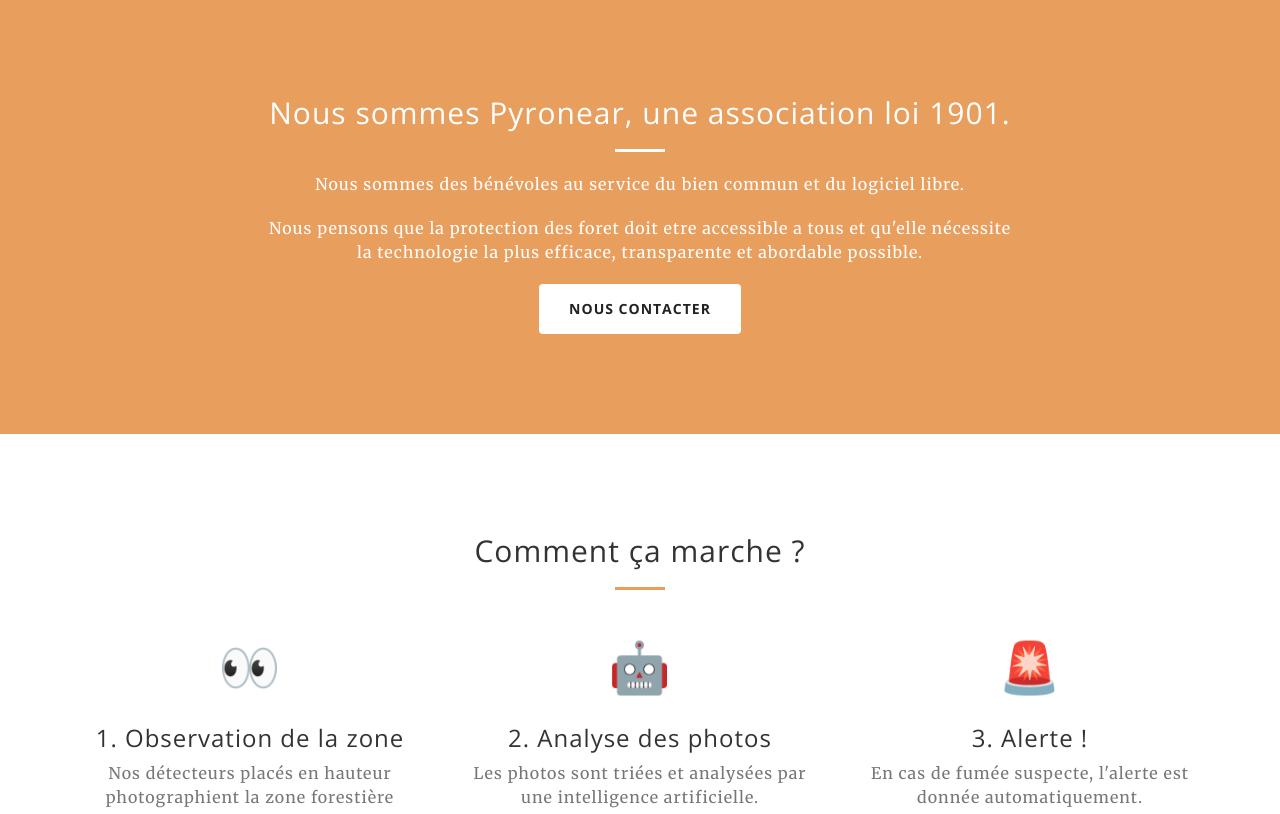
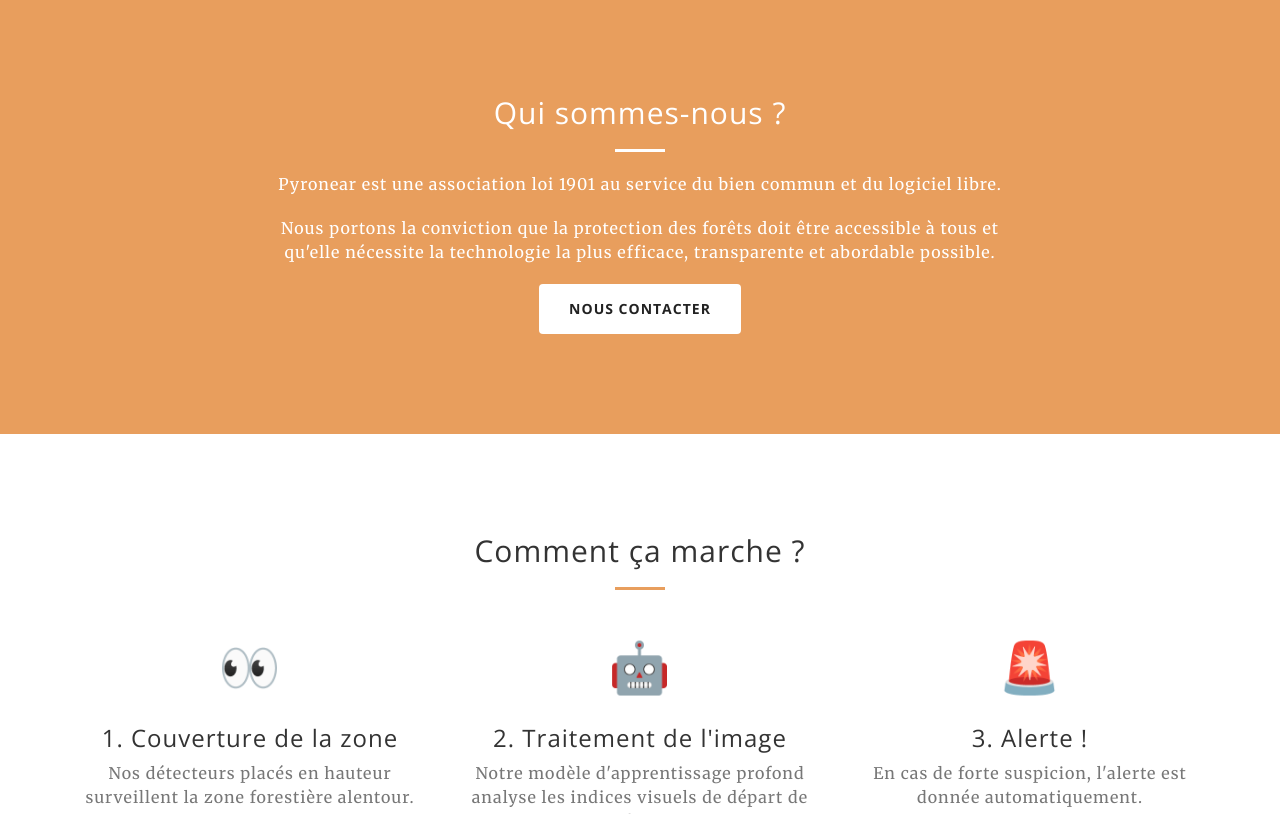
Before and after one commit to pyronear/pyronear.github.io, a Jekyll site: the page built from index.html, in a window 1280 px wide and 900 px high, scrolled down 818 px, cut to the strip 86-900 px from the top of the window. Built offline with Jekyll 4.4.1, drawn with Linux system fonts in a browser that asks for light colours; some of the changed lines change nothing that is shown; some of the changed text lies outside the part shown.

Commit message:
feat: Updates page content in French & English

```diff
--- a/_config.yml
+++ b/_config.yml
@@ -18,26 +18,26 @@
       contactUs: "Nous contacter"
       submit: "Envoyer"
     header:
-      title: "Détectez les feux de forêts au plus tôt"
-      subtitle: "Pyronear est une technologie open-source au service du bien commun."
+      title: "Détection précoce des départs de feux"
+      subtitle: "Pyronear est un projet open-source au service du bien commun."
     manifesto:
-      title: "Nous sommes Pyronear, une association loi 1901."
-      phrase1: "Nous sommes des bénévoles au service du bien commun et du logiciel libre."
-      phrase2: "Nous pensons que la protection des foret doit etre accessible a tous et qu'elle nécessite la technologie la plus efficace, transparente et abordable possible."
+      title: "Qui sommes-nous ?"
+      phrase1: "Pyronear est une association loi 1901 au service du bien commun et du logiciel libre."
+      phrase2: "Nous portons la conviction que la protection des forêts doit être accessible à tous et qu'elle nécessite la technologie la plus efficace, transparente et abordable possible."
     steps:
       title: "Comment ça marche ?"
       step1:
-        title: "1. Observation de la zone"
-        content: "Nos détecteurs placés en hauteur photographient la zone forestière alentour."
+        title: "1. Couverture de la zone"
+        content: "Nos détecteurs placés en hauteur surveillent la zone forestière alentour."
       step2:
-        title: "2. Analyse des photos"
-        content: "Les photos sont triées et analysées par une intelligence artificielle."
+        title: "2. Traitement de l'image"
+        content: "Notre modèle d'apprentissage profond analyse les indices visuels de départ de feu."
       step3:
         title: "3. Alerte !"
-        content: "En cas de fumée suspecte, l'alerte est donnée automatiquement."
+        content: "En cas de forte suspicion, l'alerte est donnée automatiquement."
     callToAction:
-      title: "Combien ça coûte ? Comment le mettre en place ?"
-      content: "Pour en savoir plus envoyez-nous un mail ou contactez-nous sur les reseaux. Nous vous répondrons le plus rapidement possible."
+      title: "Comment le mettre en place ?"
+      content: "Pour en savoir plus envoyez-nous un mail ou contactez-nous sur les réseaux sociaux. Nous vous répondrons le plus rapidement possible."
     team:
       title: "L'équipe actuelle"
     sponsors:
@@ -49,7 +49,7 @@
         title: "Atraksis"
         content: "Notre partenaire pour les phases de test sur le terrain, et notre intermédiaire avec les pompiers."
     contactForm:
-      title: "Protégez vos forêts !"
+      title: "Protégeons nos forêts"
       email:
         label: "Votre adresse e-mail"
         privacyPhrase: "Nous ne partagerons jamais votre adresse e-mail sans votre autorisation."
@@ -57,42 +57,50 @@
         label: "Votre message"
       confirmation:
         title: "Message envoyé !"
-        subtitle: "Merci de nous avoir contacté,nous revenons vers vous le plus vite possible !"
-  es:
+        subtitle: "Merci de nous avoir contacté, nous revenons vers vous le plus vite possible !"
+  en:
     buttons:
-      moreInfo: "En savoir plus"
-      contactUs: "Nous contacter"
-      submit: "Envoyer"
+      moreInfo: "More information"
+      contactUs: "Contact us"
+      submit: "Submit"
     header:
-      title: "Hola que tal"
-      subtitle: "Une technologie open-source au service du bien commun."
+      title: "Early detection of wildfires"
+      subtitle: "Pyronear is an open-source project for the common good."
     manifesto:
-      title: "Nous sommes Pyronear, une association loi 1901."
-      phrase1: "Nous sommes des bénévoles au service du bien commun et du logiciel libre."
-      phrase2: "Nous pensons que la protection des foret doit etre accessible a tous et qu'elle nécessite la technologie la plus efficace, transparente et abordable possible."
+      title: "Who are we?"
+      phrase1: "Pyronear is a French association (loi 1901) at the service of the common good and open-source software."
+      phrase2: "We believe that forest preservation should be accessible to anyone and that it requires the most efficient, transparent and affordable technology possible."
     steps:
-      title: "Comment ça marche ?"
+      title: "How does it work?"
       step1:
-        title: "1. Observation de la zone"
-        content: "Nos détecteurs placés en hauteur photographient la zone forestière alentour."
+        title: "1. Area surveillance"
+        content: "Our detectors places on high vantage points watch over the nearby forest area."
       step2:
-        title: "2. Analyse des photos"
-        content: "Les photos sont triées et analysées par une intelligence artificielle."
+        title: "2. Image processing"
+        content: "Our deep learning model analyzes visual hints for wildfires."
       step3:
-        title: "3. Alerte !"
-        content: "En cas de fumée suspecte, l'alerte est donnée automatiquement."
+        title: "3. Alert!"
+        content: "In case of important suspicions, the alert is raised automatically."
     callToAction:
-      title: "Combien ça coûte ? Comment le mettre en place ?"
-      content: "Pour en savoir plus envoyez-nous un mail ou contactez-nous sur les reseaux. Nous vous répondrons le plus rapidement possible."
+      title: "How to deploy it?"
+      content: "To get more information, reach us by email or on social networks. We will get back to you as soon as possible."
     team:
-      title: "L'équipe actuelle"
+      title: "The current team"
+    sponsors:
+      title: "Who supports us?"
+      sponsor1:
+        title: "Data for Good"
+        content: "Part of the 6th and 8th acceleration season of Data for Good, it is the birth place of Pyronear among many other common good projects."
+      sponsor2:
+        title: "Atraksis"
+        content: "Our partner for field testing phases, and our intermediary with firefighters."
     contactForm:
-      title: "Protégez vos forêts !"
+      title: "Let us protect our forests"
       email:
-        label: "Votre adresse e-mail"
-        privacyPhrase: "Nous ne partagerons jamais votre adresse e-mail sans votre autorisation."
+        label: "Your e-mail address"
+        privacyPhrase: "We will never share your email without your consent."
       message:
-        label: "Votre message"
+        label: "Your message"
       confirmation:
-        title: "Message envoyé !"
-        subtitle: "Merci de nous avoir contacté,nous revenons vers vous le plus vite possible !"
+        title: "Message sent!"
+        subtitle: "Thank you for contacting us, we will get back to you as soon as possible!"
```
